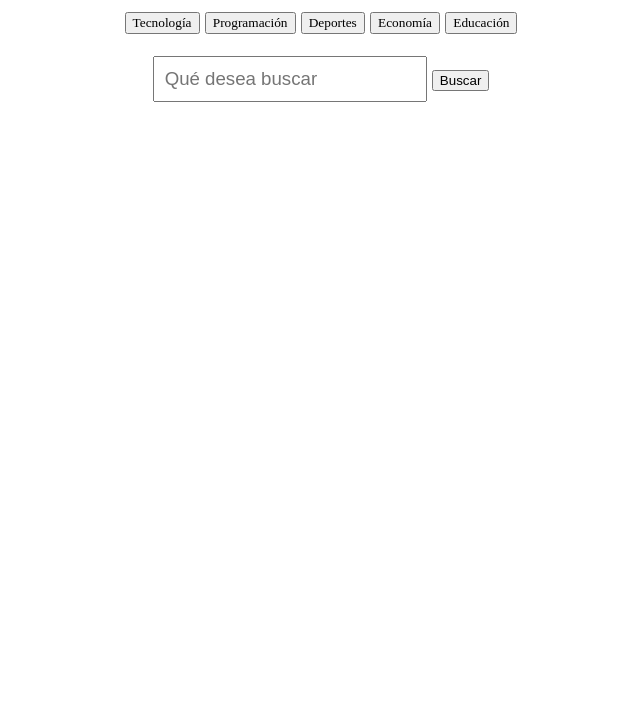
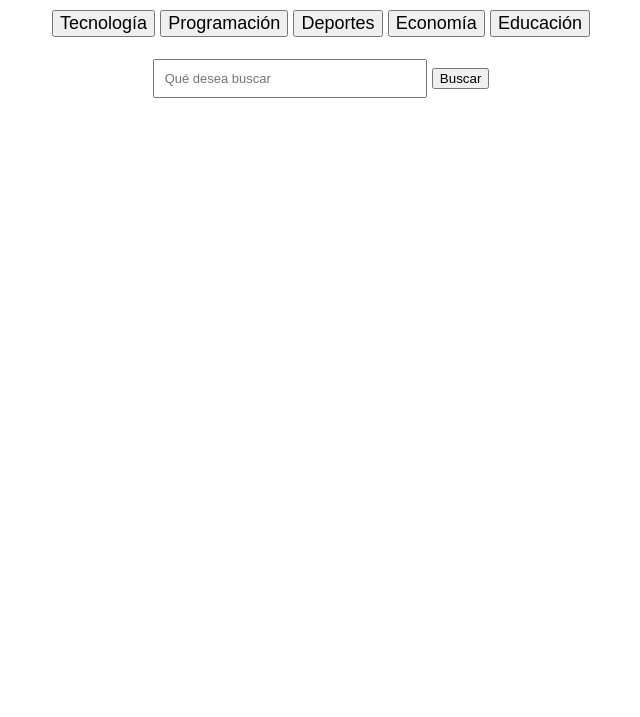
Before and after one commit to renaduay/ProyectoAPIS, a website: page public/news.html in a window 1280 px wide. Shown: the part 83-800 px from the top of the page, without its empty margins (319-959 px from the left). Drawn offline with Linux system fonts and the light colour scheme; no server answers; files whose address does not match are found by name.

Commit message:
proyectoAPIS

```diff
--- a/public/news.html
+++ b/public/news.html
@@ -13,16 +13,16 @@
         <h1 id="news-title" style="font-family: 'Times New Roman', Times, serif;" > NOTICIAS </h1>
 
             <nav class="nav-buttons">
-                <button id="tec" style="font-family: 'Times New Roman', Times, serif;" onclick="buscar('Tecnología')">Tecnología</button >
-                <button id="prog" style="font-family: 'Times New Roman', Times, serif;" onclick="buscar('programación')">Programación</button >
-                <button id="dep" style="font-family: 'Times New Roman', Times, serif;" onclick="buscar('deportes')">Deportes</button >
-                <button id="eco" style="font-family: 'Times New Roman', Times, serif;" onclick="buscar('economía')">Economía</button >
-                <button id="edu" style="font-family: 'Times New Roman', Times, serif;" onclick="buscar('educación')">Educación</button >
+                <button id="tec" style="font-size: large;" onclick="buscar('Tecnología')">Tecnología</button >
+                <button id="prog" style="font-size: large;" onclick="buscar('programación')">Programación</button >
+                <button id="dep" style="font-size: large;" onclick="buscar('deportes')">Deportes</button >
+                <button id="eco" style="font-size: large;" onclick="buscar('economía')">Economía</button >
+                <button id="edu" style="font-size: large;" onclick="buscar('educación')">Educación</button >
             </nav>
             <br>
             <div class="busqueda">
-                <input type="text" placeholder="Qué desea buscar" id="busqueda">
-                <button onclick="buscarTema()">Buscar</button>
+                <input type="text" placeholder="Qué desea buscar"  style="font-size: small;">
+                <button onclick="buscarTema()" >Buscar</button>
             </div>
 
 
```
